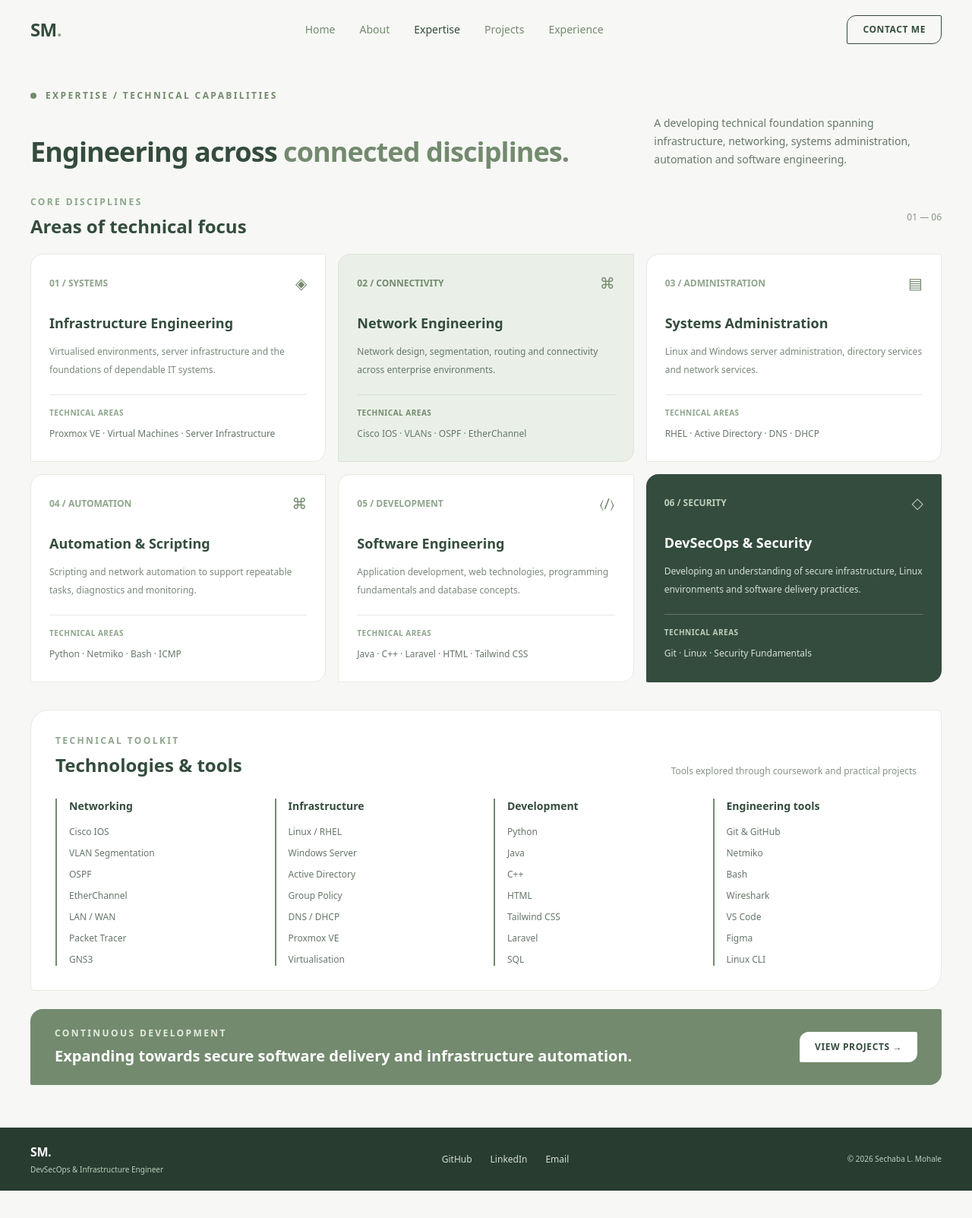
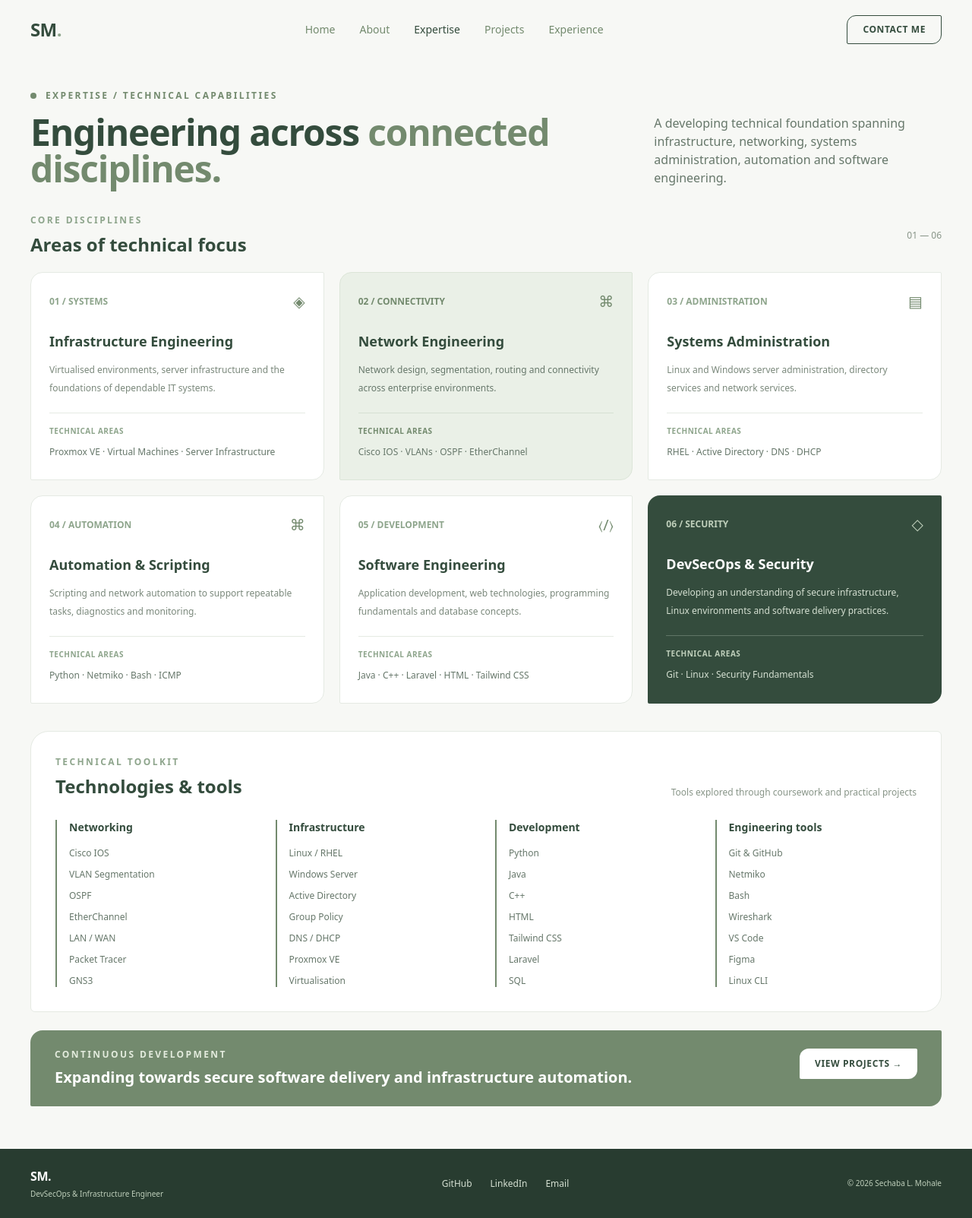
Before and after one commit to SechabaL/sechaba-static-portfolio, a plain HTML site: page expertise.html in a window 1280 px wide. Shown: the whole page at 76% size. Before the commit the page ends 1567 px from the top, so only its background shows below. Drawn offline with nearby package versions, Linux system fonts and the light colour scheme.

Commit message:
Improve Expertise page responsive layout

```diff
--- a/expertise.html
+++ b/expertise.html
@@ -11,13 +11,14 @@
 <body class="bg-[#F7F8F5] text-[#344C3D] antialiased">
 
     <!-- Navigation -->
-    <header class="px-10 py-5">
-        <nav class="max-w-7xl mx-auto flex items-center justify-between">
+    <header class="px-4 sm:px-6 lg:px-10 py-5">
+        <nav class="max-w-7xl mx-auto flex flex-wrap items-center justify-between gap-4">
+
             <a href="index.html" class="text-2xl font-bold tracking-tight">
                 SM<span class="text-[#8EA58C]">.</span>
             </a>
 
-            <div class="flex items-center gap-8 text-sm font-medium">
+            <div class="order-3 w-full flex flex-wrap items-center justify-center gap-x-5 gap-y-3 text-sm font-medium md:order-none md:w-auto md:justify-start md:gap-8">
                 <a href="index.html" class="text-[#738A6E] hover:text-[#344C3D] transition">Home</a>
                 <a href="about.html" class="text-[#738A6E] hover:text-[#344C3D] transition">About</a>
                 <a href="expertise.html" class="text-[#344C3D]">Expertise</a>
@@ -29,14 +30,16 @@
                class="border border-[#344C3D] px-5 py-2.5 text-xs font-semibold tracking-wider rounded-tl-xl rounded-br-xl rounded-tr-sm rounded-bl-sm hover:bg-[#344C3D] hover:text-white transition">
                 CONTACT ME
             </a>
+
         </nav>
     </header>
 
 
-    <main class="max-w-7xl mx-auto px-10 pt-10 pb-14">
+    <main class="max-w-7xl mx-auto px-4 sm:px-6 lg:px-10 pt-8 sm:pt-10 pb-10 sm:pb-14">
 
         <!-- Page introduction -->
         <section class="mb-9">
+
             <div class="flex items-center gap-3 mb-4">
                 <span class="h-2 w-2 rounded-full bg-[#738A6E]"></span>
                 <p class="text-xs font-semibold tracking-[0.2em] uppercase text-[#738A6E]">
@@ -44,21 +47,23 @@
                 </p>
             </div>
 
-            <div class="grid grid-cols-12 gap-8 items-end">
-                <div class="col-span-8">
-                    <h1 class="text-4xl font-semibold tracking-tight leading-tight">
+            <div class="grid grid-cols-1 md:grid-cols-12 gap-5 md:gap-8 items-end">
+
+                <div class="md:col-span-8">
+                    <h1 class="text-3xl sm:text-4xl lg:text-5xl font-semibold tracking-tight leading-tight">
                         Engineering across
                         <span class="text-[#738A6E]">connected disciplines.</span>
                     </h1>
                 </div>
 
-                <div class="col-span-4">
-                    <p class="text-sm text-[#66776A] leading-6">
+                <div class="md:col-span-4">
+                    <p class="text-sm sm:text-base text-[#66776A] leading-6">
                         A developing technical foundation spanning
                         infrastructure, networking, systems administration,
                         automation and software engineering.
                     </p>
                 </div>
+
             </div>
         </section>
 
@@ -71,7 +76,7 @@
                     <p class="text-xs uppercase tracking-[0.2em] text-[#8EA58C] font-semibold">
                         Core disciplines
                     </p>
-                    <h2 class="text-2xl font-semibold mt-2">
+                    <h2 class="text-xl sm:text-2xl font-semibold mt-2">
                         Areas of technical focus
                     </h2>
                 </div>
@@ -80,16 +85,17 @@
             </div>
 
 
-            <div class="grid grid-cols-3 gap-4">
+            <div class="grid grid-cols-1 sm:grid-cols-2 lg:grid-cols-3 gap-4 sm:gap-5">
 
                 <!-- Infrastructure -->
-                <article class="bg-white border border-[#E5EAE3] p-6 rounded-tl-2xl rounded-br-2xl rounded-tr-sm rounded-bl-sm">
+                <article class="bg-white border border-[#E5EAE3] p-5 sm:p-6 rounded-tl-2xl rounded-br-2xl rounded-tr-sm rounded-bl-sm">
+
                     <div class="flex justify-between items-center mb-6">
                         <span class="text-xs text-[#8EA58C] font-semibold">01 / SYSTEMS</span>
                         <span class="text-xl text-[#738A6E]">◈</span>
                     </div>
 
-                    <h3 class="text-lg font-semibold">Infrastructure Engineering</h3>
+                    <h3 class="text-base sm:text-lg font-semibold">Infrastructure Engineering</h3>
 
                     <p class="text-xs text-[#7A887B] leading-6 mt-3">
                         Virtualised environments, server infrastructure
@@ -97,22 +103,26 @@
                     </p>
 
                     <div class="border-t border-[#E5EAE3] mt-5 pt-4">
-                        <p class="text-[10px] uppercase tracking-wider text-[#8EA58C] font-semibold mb-2">Technical areas</p>
+                        <p class="text-[10px] uppercase tracking-wider text-[#8EA58C] font-semibold mb-2">
+                            Technical areas
+                        </p>
                         <p class="text-xs leading-6 text-[#66776A]">
                             Proxmox VE · Virtual Machines · Server Infrastructure
                         </p>
                     </div>
+
                 </article>
 
 
                 <!-- Networking -->
-                <article class="bg-[#EAF0E7] border border-[#DCE5D8] p-6 rounded-tl-2xl rounded-br-2xl rounded-tr-sm rounded-bl-sm">
+                <article class="bg-[#EAF0E7] border border-[#DCE5D8] p-5 sm:p-6 rounded-tl-2xl rounded-br-2xl rounded-tr-sm rounded-bl-sm">
+
                     <div class="flex justify-between items-center mb-6">
                         <span class="text-xs text-[#738A6E] font-semibold">02 / CONNECTIVITY</span>
                         <span class="text-xl text-[#738A6E]">⌘</span>
                     </div>
 
-                    <h3 class="text-lg font-semibold">Network Engineering</h3>
+                    <h3 class="text-base sm:text-lg font-semibold">Network Engineering</h3>
 
                     <p class="text-xs text-[#66776A] leading-6 mt-3">
                         Network design, segmentation, routing and
@@ -120,22 +130,26 @@
                     </p>
 
                     <div class="border-t border-[#D5E0D2] mt-5 pt-4">
-                        <p class="text-[10px] uppercase tracking-wider text-[#738A6E] font-semibold mb-2">Technical areas</p>
+                        <p class="text-[10px] uppercase tracking-wider text-[#738A6E] font-semibold mb-2">
+                            Technical areas
+                        </p>
                         <p class="text-xs leading-6 text-[#66776A]">
                             Cisco IOS · VLANs · OSPF · EtherChannel
                         </p>
                     </div>
+
                 </article>
 
 
                 <!-- Systems administration -->
-                <article class="bg-white border border-[#E5EAE3] p-6 rounded-tl-2xl rounded-br-2xl rounded-tr-sm rounded-bl-sm">
+                <article class="bg-white border border-[#E5EAE3] p-5 sm:p-6 rounded-tl-2xl rounded-br-2xl rounded-tr-sm rounded-bl-sm">
+
                     <div class="flex justify-between items-center mb-6">
                         <span class="text-xs text-[#8EA58C] font-semibold">03 / ADMINISTRATION</span>
                         <span class="text-xl text-[#738A6E]">▤</span>
                     </div>
 
-                    <h3 class="text-lg font-semibold">Systems Administration</h3>
+                    <h3 class="text-base sm:text-lg font-semibold">Systems Administration</h3>
 
                     <p class="text-xs text-[#7A887B] leading-6 mt-3">
                         Linux and Windows server administration,
@@ -143,22 +157,26 @@
                     </p>
 
                     <div class="border-t border-[#E5EAE3] mt-5 pt-4">
-                        <p class="text-[10px] uppercase tracking-wider text-[#8EA58C] font-semibold mb-2">Technical areas</p>
+                        <p class="text-[10px] uppercase tracking-wider text-[#8EA58C] font-semibold mb-2">
+                            Technical areas
+                        </p>
                         <p class="text-xs leading-6 text-[#66776A]">
                             RHEL · Active Directory · DNS · DHCP
                         </p>
                     </div>
+
                 </article>
 
 
                 <!-- Automation -->
-                <article class="bg-white border border-[#E5EAE3] p-6 rounded-tl-2xl rounded-br-2xl rounded-tr-sm rounded-bl-sm">
+                <article class="bg-white border border-[#E5EAE3] p-5 sm:p-6 rounded-tl-2xl rounded-br-2xl rounded-tr-sm rounded-bl-sm">
+
                     <div class="flex justify-between items-center mb-6">
                         <span class="text-xs text-[#8EA58C] font-semibold">04 / AUTOMATION</span>
                         <span class="text-xl text-[#738A6E]">⌘</span>
                     </div>
 
-                    <h3 class="text-lg font-semibold">Automation & Scripting</h3>
+                    <h3 class="text-base sm:text-lg font-semibold">Automation & Scripting</h3>
 
                     <p class="text-xs text-[#7A887B] leading-6 mt-3">
                         Scripting and network automation to support
@@ -166,22 +184,26 @@
                     </p>
 
                     <div class="border-t border-[#E5EAE3] mt-5 pt-4">
-                        <p class="text-[10px] uppercase tracking-wider text-[#8EA58C] font-semibold mb-2">Technical areas</p>
+                        <p class="text-[10px] uppercase tracking-wider text-[#8EA58C] font-semibold mb-2">
+                            Technical areas
+                        </p>
                         <p class="text-xs leading-6 text-[#66776A]">
                             Python · Netmiko · Bash · ICMP
                         </p>
                     </div>
+
                 </article>
 
 
                 <!-- Software -->
-                <article class="bg-white border border-[#E5EAE3] p-6 rounded-tl-2xl rounded-br-2xl rounded-tr-sm rounded-bl-sm">
+                <article class="bg-white border border-[#E5EAE3] p-5 sm:p-6 rounded-tl-2xl rounded-br-2xl rounded-tr-sm rounded-bl-sm">
+
                     <div class="flex justify-between items-center mb-6">
                         <span class="text-xs text-[#8EA58C] font-semibold">05 / DEVELOPMENT</span>
                         <span class="text-xl text-[#738A6E]">〈/〉</span>
                     </div>
 
-                    <h3 class="text-lg font-semibold">Software Engineering</h3>
+                    <h3 class="text-base sm:text-lg font-semibold">Software Engineering</h3>
 
                     <p class="text-xs text-[#7A887B] leading-6 mt-3">
                         Application development, web technologies,
@@ -189,22 +211,26 @@
                     </p>
 
                     <div class="border-t border-[#E5EAE3] mt-5 pt-4">
-                        <p class="text-[10px] uppercase tracking-wider text-[#8EA58C] font-semibold mb-2">Technical areas</p>
+                        <p class="text-[10px] uppercase tracking-wider text-[#8EA58C] font-semibold mb-2">
+                            Technical areas
+                        </p>
                         <p class="text-xs leading-6 text-[#66776A]">
                             Java · C++ · Laravel · HTML · Tailwind CSS
                         </p>
                     </div>
+
                 </article>
 
 
                 <!-- Security -->
-                <article class="bg-[#344C3D] text-white p-6 rounded-tl-2xl rounded-br-2xl rounded-tr-sm rounded-bl-sm">
+                <article class="bg-[#344C3D] text-white p-5 sm:p-6 rounded-tl-2xl rounded-br-2xl rounded-tr-sm rounded-bl-sm">
+
                     <div class="flex justify-between items-center mb-6">
                         <span class="text-xs text-[#BFCFBB] font-semibold">06 / SECURITY</span>
                         <span class="text-xl text-[#BFCFBB]">◇</span>
                     </div>
 
-                    <h3 class="text-lg font-semibold">DevSecOps & Security</h3>
+                    <h3 class="text-base sm:text-lg font-semibold">DevSecOps & Security</h3>
 
                     <p class="text-xs text-[#D5E0D2] leading-6 mt-3">
                         Developing an understanding of secure
@@ -213,11 +239,14 @@
                     </p>
 
                     <div class="border-t border-[#607666] mt-5 pt-4">
-                        <p class="text-[10px] uppercase tracking-wider text-[#BFCFBB] font-semibold mb-2">Technical areas</p>
+                        <p class="text-[10px] uppercase tracking-wider text-[#BFCFBB] font-semibold mb-2">
+                            Technical areas
+                        </p>
                         <p class="text-xs leading-6 text-[#D5E0D2]">
                             Git · Linux · Security Fundamentals
                         </p>
                     </div>
+
                 </article>
 
             </div>
@@ -225,14 +254,15 @@
 
 
         <!-- Technical toolkit -->
-        <section class="bg-white border border-[#E5EAE3] rounded-tl-3xl rounded-br-3xl rounded-tr-md rounded-bl-md p-8">
+        <section class="bg-white border border-[#E5EAE3] rounded-tl-3xl rounded-br-3xl rounded-tr-md rounded-bl-md p-5 sm:p-6 lg:p-8">
 
-            <div class="flex items-end justify-between mb-7">
+            <div class="flex flex-col lg:flex-row lg:items-end lg:justify-between gap-3 mb-7">
+
                 <div>
                     <p class="text-xs uppercase tracking-[0.2em] text-[#8EA58C] font-semibold">
                         Technical toolkit
                     </p>
-                    <h2 class="text-2xl font-semibold mt-2">
+                    <h2 class="text-xl sm:text-2xl font-semibold mt-2">
                         Technologies & tools
                     </h2>
                 </div>
@@ -240,13 +270,15 @@
                 <p class="text-xs text-[#879487]">
                     Tools explored through coursework and practical projects
                 </p>
+
             </div>
 
 
-            <div class="grid grid-cols-4 gap-5">
+            <div class="grid grid-cols-2 lg:grid-cols-4 gap-5 sm:gap-6">
 
                 <!-- Networking -->
-                <div class="border-l-2 border-[#738A6E] pl-4">
+                <div class="border-l-2 border-[#738A6E] pl-3 sm:pl-4 min-w-0">
+
                     <h3 class="text-sm font-semibold mb-4">Networking</h3>
 
                     <ul class="space-y-3 text-xs text-[#66776A]">
@@ -258,11 +290,13 @@
                         <li>Packet Tracer</li>
                         <li>GNS3</li>
                     </ul>
+
                 </div>
 
 
                 <!-- Infrastructure -->
-                <div class="border-l-2 border-[#738A6E] pl-4">
+                <div class="border-l-2 border-[#738A6E] pl-3 sm:pl-4 min-w-0">
+
                     <h3 class="text-sm font-semibold mb-4">Infrastructure</h3>
 
                     <ul class="space-y-3 text-xs text-[#66776A]">
@@ -274,11 +308,13 @@
                         <li>Proxmox VE</li>
                         <li>Virtualisation</li>
                     </ul>
+
                 </div>
 
 
                 <!-- Development -->
-                <div class="border-l-2 border-[#738A6E] pl-4">
+                <div class="border-l-2 border-[#738A6E] pl-3 sm:pl-4 min-w-0">
+
                     <h3 class="text-sm font-semibold mb-4">Development</h3>
 
                     <ul class="space-y-3 text-xs text-[#66776A]">
@@ -290,11 +326,13 @@
                         <li>Laravel</li>
                         <li>SQL</li>
                     </ul>
+
                 </div>
 
 
                 <!-- Engineering tools -->
-                <div class="border-l-2 border-[#738A6E] pl-4">
+                <div class="border-l-2 border-[#738A6E] pl-3 sm:pl-4 min-w-0">
+
                     <h3 class="text-sm font-semibold mb-4">Engineering tools</h3>
 
                     <ul class="space-y-3 text-xs text-[#66776A]">
@@ -306,6 +344,7 @@
                         <li>Figma</li>
                         <li>Linux CLI</li>
                     </ul>
+
                 </div>
 
             </div>
@@ -313,20 +352,20 @@
 
 
         <!-- Development direction -->
-        <section class="mt-6 bg-[#738A6E] text-white rounded-tl-2xl rounded-br-2xl rounded-tr-sm rounded-bl-sm px-8 py-6 flex items-center justify-between gap-8">
+        <section class="mt-6 bg-[#738A6E] text-white rounded-tl-2xl rounded-br-2xl rounded-tr-sm rounded-bl-sm px-5 sm:px-6 lg:px-8 py-6 flex flex-col sm:flex-row sm:items-center sm:justify-between gap-6">
 
             <div>
                 <p class="text-xs uppercase tracking-[0.2em] text-[#E3EBDD] font-semibold">
                     Continuous development
                 </p>
 
-                <h2 class="text-xl font-semibold mt-2">
+                <h2 class="text-lg sm:text-xl font-semibold mt-2 leading-snug">
                     Expanding towards secure software delivery and infrastructure automation.
                 </h2>
             </div>
 
             <a href="projects.html"
-               class="shrink-0 bg-white text-[#344C3D] px-5 py-3 text-xs font-semibold tracking-wider rounded-tl-xl rounded-br-xl rounded-tr-sm rounded-bl-sm hover:bg-[#EAF0E7] transition">
+               class="self-start shrink-0 bg-white text-[#344C3D] px-5 py-3 text-xs font-semibold tracking-wider rounded-tl-xl rounded-br-xl rounded-tr-sm rounded-bl-sm hover:bg-[#EAF0E7] transition">
                 VIEW PROJECTS →
             </a>
 
@@ -336,8 +375,9 @@
 
 
     <!-- Footer -->
-    <footer class="bg-[#283C30] text-white px-10 py-5">
-        <div class="max-w-7xl mx-auto flex items-center justify-between">
+    <footer class="bg-[#283C30] text-white px-4 sm:px-6 lg:px-10 py-6">
+
+        <div class="max-w-7xl mx-auto flex flex-col sm:flex-row items-center justify-between gap-5 text-center sm:text-left">
 
             <div>
                 <p class="font-bold tracking-tight">SM.</p>
@@ -346,7 +386,7 @@
                 </p>
             </div>
 
-            <div class="flex items-center gap-6 text-xs text-[#D5E0D2]">
+            <div class="flex flex-wrap items-center justify-center gap-5 sm:gap-6 text-xs text-[#D5E0D2]">
                 <a href="https://github.com/SechabaL/" target="_blank" class="hover:text-white transition">GitHub</a>
                 <a href="https://linkedin.com/in/sechaba-l-mohale-b29096228" target="_blank" class="hover:text-white transition">LinkedIn</a>
                 <a href="mailto:1mohalesechaba@gmail.com" class="hover:text-white transition">Email</a>
```
